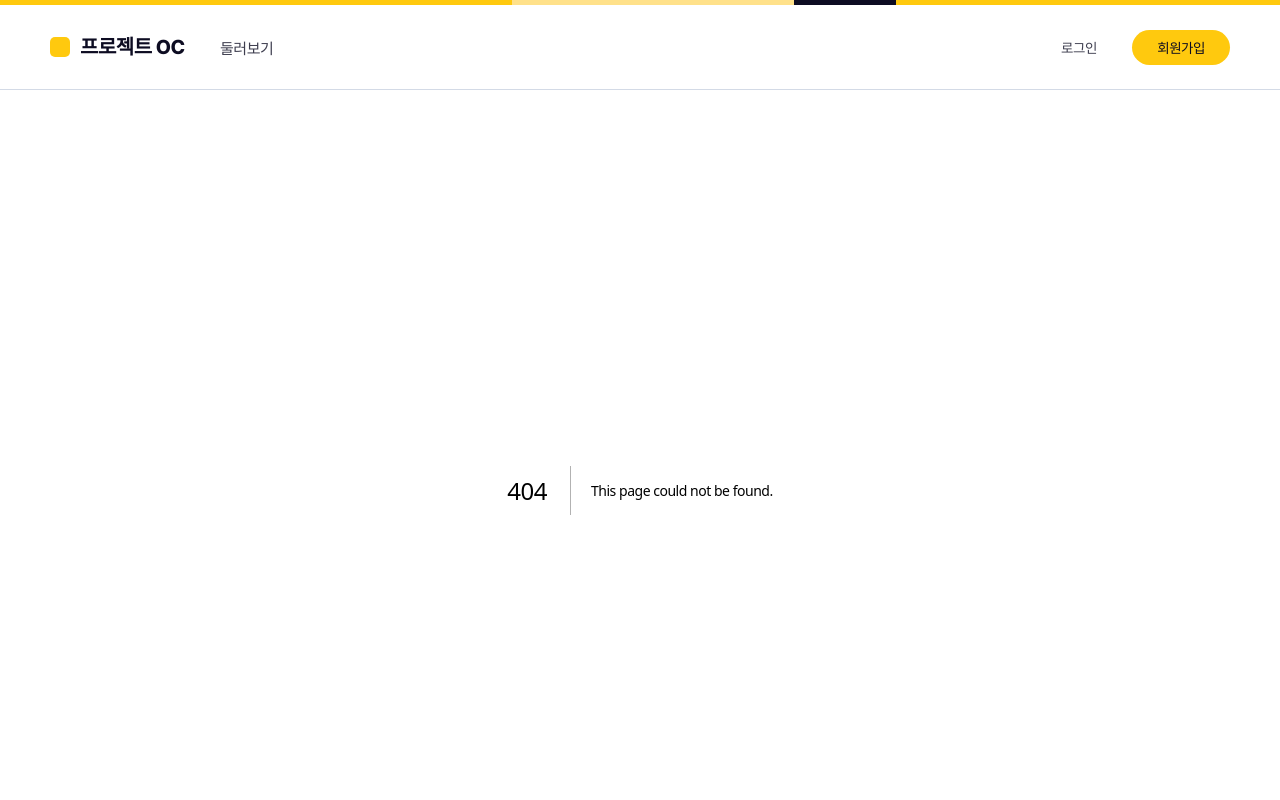
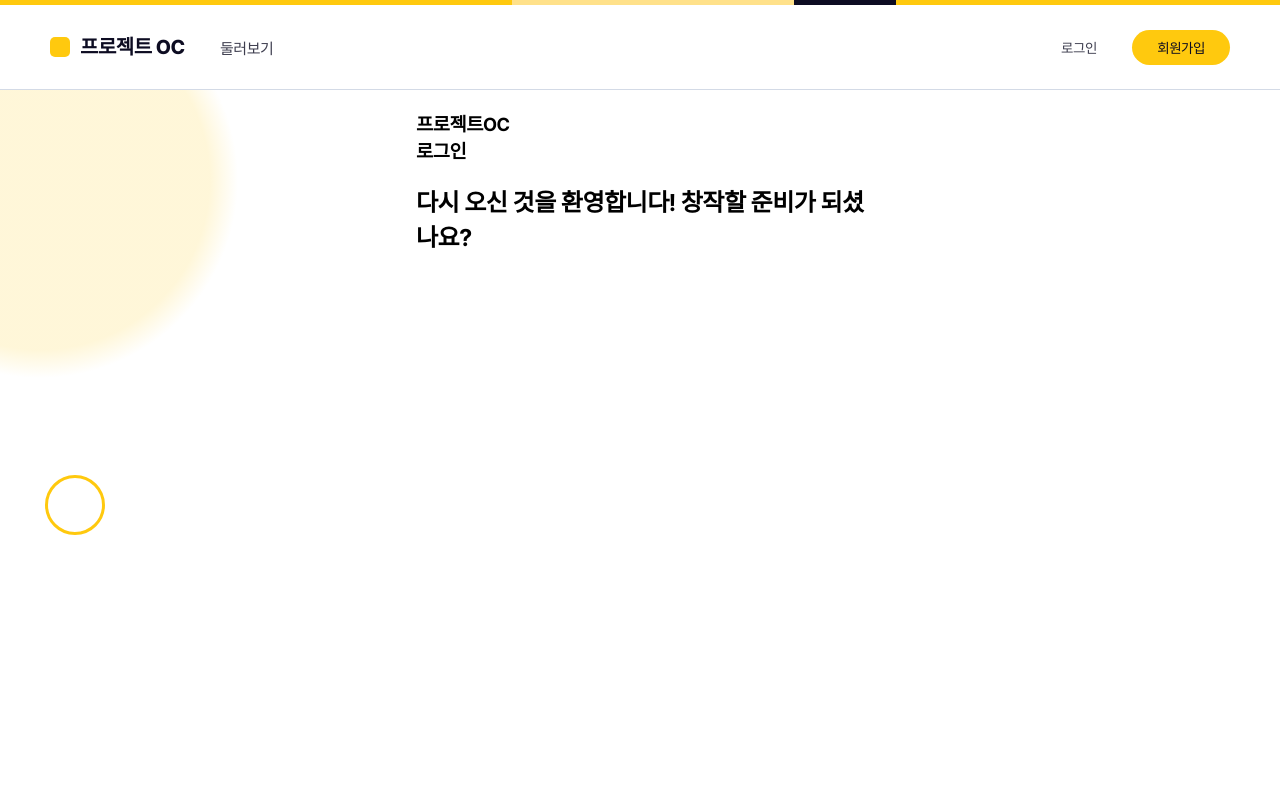
Before and after one commit to Unknown123465/project-oc, a Next.js app in the folder project-oc/: page /login in a window 1280 px wide. Before the commit this address had no page. Shown: the top 800 px of the page. Built offline with nearby package versions, Linux system fonts and the light colour scheme.

Commit message:
메인 페이지 완성 및 로그인 페이지 일부 구현

```diff
--- a/project-oc/package.json
+++ b/project-oc/package.json
@@ -20,6 +20,7 @@
     "babel-plugin-react-compiler": "1.0.0",
     "eslint": "^9",
     "eslint-config-next": "16.3.0",
+    "prettier": "^3.9.6",
     "typescript": "^5"
   }
 }
--- a/project-oc/src/app/globals.css
+++ b/project-oc/src/app/globals.css
@@ -5,8 +5,9 @@
 	--personal-bright-1-rgb: 255, 225, 138;
 	--personal-bright-2: #fff2c4;
 	--personal-bright-2-rgb: 255, 242, 196;
+	--personal-bright-3: #fff9e3;
+	--personal-bright-3-rgb: 255, 249, 227;
 	--personal-dark-1: #c99a00;
-    --personal-: trans;
 	--personal-white: #f0f0f0;
 	--personal-black: #0d0c22;
 	--personal-line-bright-1: #d3dae6;
@@ -24,6 +25,9 @@
 
 	--button-text-disabled: #a8b0be;
 	--button-back-disabled: #edf0f5;
+
+	--button-black-text: #fff;
+	--button-black-back: #0d0c22;
 
 	--submit-text: #0d0c22;
 	--submit-back: #ffc90e;
--- a/project-oc/src/app/layout.tsx
+++ b/project-oc/src/app/layout.tsx
@@ -1,16 +1,5 @@
-import type { Metadata } from "next";
-import { Geist, Geist_Mono } from "next/font/google";
+import type {Metadata} from "next";
 import "./globals.css";
-
-const geistSans = Geist({
-    variable: "--font-geist-sans",
-    subsets: ["latin"],
-});
-
-const geistMono = Geist_Mono({
-    variable: "--font-geist-mono",
-    subsets: ["latin"],
-});
 
 import localFont from "next/font/local";
 import Header from "./component/section-tag/header";
@@ -27,9 +16,9 @@ export const metadata: Metadata = {
 	description: "Generated by create next app",
 };
 
-export default function RootLayout({ children }: LayoutProps<"/">) {
+export default function RootLayout({children}: LayoutProps<"/">) {
 	return (
-        <html lang="ko" className={pretendard.className}>
+		<html lang='ko' className={pretendard.className}>
 			<body>
 				<Header />
 				{children}
--- /dev/null
+++ b/project-oc/src/app/login/page.module.css
@@ -0,0 +1,49 @@
+.main {
+	min-height: 100dvh;
+	display: grid;
+	grid-template-columns: 20vw 12.5vw 1fr 12.5vw 20vw;
+	grid-auto-rows: auto;
+}
+
+.header {
+	width: 100%;
+}
+
+.bg {
+	width: 20vw;
+	position: relative;
+
+	&.left {
+		& .circle {
+			aspect-ratio: 1;
+			position: absolute;
+			border-radius: 50%;
+			z-index: -1;
+
+			&.big {
+				width: 400px;
+
+				&.left {
+					&.fill_bg.soft {
+						background: radial-gradient(rgba(var(--personal-bright-2-rgb), 0.65) 0%, rgba(var(--personal-bright-2-rgb), 0.65) 60%, rgba(var(--personal-bright-2-rgb), 0) 70%);
+						top: -110px;
+						left: -160px;
+					}
+				}
+			}
+
+			&.small {
+				&.hard {
+					--fill-color: var(--personal);
+
+					&.fill_stroke {
+						width: 60px;
+						border: 3px solid var(--fill-color);
+						top: 385px;
+						left: 45px;
+					}
+				}
+			}
+		}
+	}
+}
--- /dev/null
+++ b/project-oc/src/app/login/page.tsx
@@ -0,0 +1,78 @@
+import styles from "./page.module.css";
+
+function BgCircle({size, boundary, fill, pos}: {size: "big" | "small"; boundary: "soft" | "hard"; fill: "bg" | "stroke"; pos: "left" | "middle" | "right"}) {
+	const classList: string[] = [];
+
+	if (size === "big") {
+		classList.push(styles.big);
+	} else {
+		classList.push(styles.small);
+	}
+
+	if (boundary === "soft") {
+		classList.push(styles.soft);
+	} else {
+		classList.push(styles.hard);
+	}
+
+	if (fill === "bg") {
+		classList.push(styles.fill_bg);
+	} else {
+		classList.push(styles.fill_stroke);
+	}
+
+	if (pos === "left") {
+		classList.push(styles.left);
+	} else if (pos === "right") {
+		classList.push(styles.right);
+	} else {
+		classList.push(styles.top);
+	}
+
+	return <div className={`${styles.circle} ${classList.join(" ")}`}></div>;
+}
+
+function BgLeft() {
+	return (
+		<article className={`${styles.bg} ${styles.left}`}>
+			<BgCircle size="big" boundary="soft" fill="bg" pos="left" />
+			<BgCircle size="small" boundary="hard" fill="stroke" pos="left" />
+		</article>
+	);
+}
+
+function BgRight() {
+	return <article className={`${styles.bg} ${styles.right}`}></article>;
+}
+
+function Header() {
+	return (
+		<section className={styles.header}>
+			<h1>
+				프로젝트OC
+				<br />
+				로그인
+			</h1>
+
+			<h2>다시 오신 것을 환영합니다! 창작할 준비가 되셨나요?</h2>
+		</section>
+	);
+}
+
+export default function Login() {
+	return (
+		<main className={styles.main}>
+			<BgLeft />
+
+			<section></section>
+
+			<article>
+				<Header />
+			</article>
+
+			<section></section>
+
+			<BgRight />
+		</main>
+	);
+}
--- a/project-oc/src/app/page.module.css
+++ b/project-oc/src/app/page.module.css
@@ -24,7 +24,7 @@
 	}
 }
 
-& .head {
+& .header {
 	min-height: 410px;
 	position: relative;
 	outline: var(--test-line);
@@ -98,6 +98,9 @@
 .feature {
 	width: var(--page-width);
 	margin: auto;
+	display: flex;
+	flex-direction: column;
+	gap: 120px;
 
 	& section {
 		width: 100%;
@@ -105,11 +108,13 @@
 		display: flex;
 		justify-content: space-between;
 		align-items: center;
-        outline: var(--test-line);
 
 		& img {
+			width: 100%;
 			max-width: calc(50% - 25px);
 			height: 420px;
+			outline: var(--test-line);
+			border-radius: 15px;
 		}
 
 		& .info {
@@ -143,6 +148,74 @@
 				font-weight: thin;
 				line-height: 1.8;
 			}
+		}
+
+		&:nth-of-type(even) {
+			flex-direction: row-reverse;
+		}
+	}
+}
+
+.footer {
+	width: 72.5vw;
+	height: 400px;
+	margin: auto;
+	border-radius: 25px;
+	display: flex;
+	justify-content: center;
+	align-items: center;
+	background-color: var(--personal-bright-3);
+	position: relative;
+	overflow: hidden;
+	border: 1px solid var(--personal);
+
+	& .box {
+		width: 70%;
+		margin: auto;
+
+		& h3 {
+			color: var(--personal-black);
+			text-align: center;
+			font-size: 40px;
+			font-weight: 800;
+			margin: 0;
+			line-height: 1.55;
+			letter-spacing: -0.025em;
+			word-break: keep-all;
+		}
+
+		& a {
+			width: 11.5em;
+			height: 3.3em;
+			color: var(--button-black-text);
+			background-color: var(--button-black-back);
+			font-size: 17.5px;
+			font-weight: 600;
+			display: flex;
+			justify-content: center;
+			align-items: center;
+			border-radius: 15px;
+			margin: 50px auto 0;
+		}
+	}
+
+	& .circle {
+		position: absolute;
+		background-color: var(--personal-bright-1);
+		border-radius: 50%;
+
+		&.left {
+			width: 225px;
+			height: 225px;
+			left: -60px;
+			bottom: -80px;
+		}
+
+		&.right {
+			width: 210px;
+			height: 210px;
+			top: -110px;
+			right: -90px;
 		}
 	}
 }
```
Also changed, not shown: project-oc/src/app/page.tsx (+67 -17 lines), 1 other file (tests, documents, lock files or other folders). Lines whose indentation alone changed are shown as unchanged.
